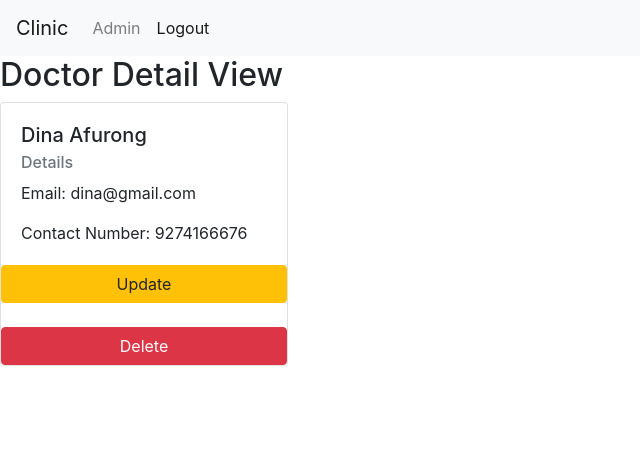
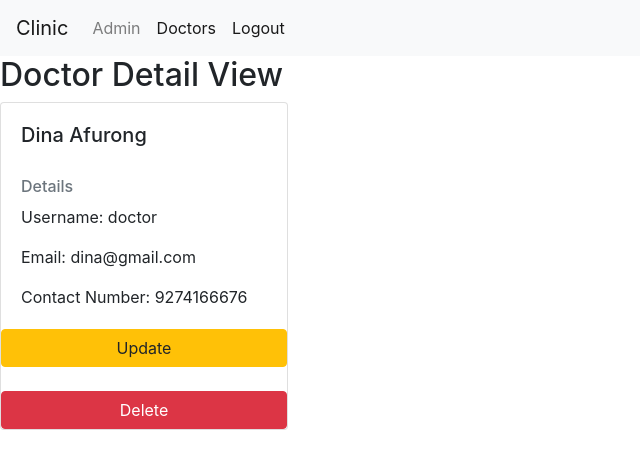
Before and after one commit to amiel-git/Clinic_Django_App, a Django app: page /doctor/2/ in a window 1280 px wide. Shown: the top 469 px of the page, without its empty margins (0-640 px from the left). Run offline with Django 3.2, Linux system fonts and the light colour scheme; a user stored in the database is signed in; data comes from the database, SQL or seed files in the repository; both versions use the stored data as it was after the commit; some libraries are stand-ins or nearby versions.

Commit message:
minor fixes for UpdateView

```diff
--- a/doctor/urls.py
+++ b/doctor/urls.py
@@ -6,7 +6,7 @@ app_name = 'doctor'
 urlpatterns = [
     path('list/',views.Doctor_listview.as_view(),name='doctor_list'),
     path('<slug:pk>/',views.Doctor_detailview.as_view(),name='doctor_detail'),
-    path('',views.create_doctor_view,name='register_doctor'),
+    path('',views.create_doctor_view,name='doctor_create'),
     path('delete/<slug:pk>/',views.Doctor_deleteview.as_view(),name='doctor_delete'),
     path('update/<slug:pk>',views.Doctor_updateview.as_view(),name='doctor_update'),
 ]
--- a/templates/core/base.html
+++ b/templates/core/base.html
@@ -20,6 +20,9 @@
               <a class="nav-link" href="http://127.0.0.1:8000/admin">Admin</a>
             </li>
             {% if user.is_authenticated %}
+            <li class="nav-item active">
+              <a class="nav-link" href="{% url 'doctor:doctor_list' %}">Doctors</a>
+            </li>
             <li class="nav-item active">
               <a class="nav-link" href="{% url 'accounts:logout' %}">Logout</a>
             </li>
--- a/templates/doctor/doctors_detail.html
+++ b/templates/doctor/doctors_detail.html
@@ -7,11 +7,13 @@
 <div class="card" style="width: 18rem;">
     <div class="card-body">
       <h5 class="card-title">{{doctor_detail.user.first_name | title}} {{doctor_detail.user.last_name | title}}</h5>
+      <br>
       <h6 class="card-subtitle mb-2 text-muted">Details</h6>
+      <p class="card-text">Username: {{doctor_detail.user.username}}</p>
       <p class="card-text">Email: {{doctor_detail.user.email}}</p>
       <p class="card-text">Contact Number: {{doctor_detail.contact_number}}</p>
     </div>
-    <a href="{% url 'doctor:doctor_update' pk=doctor_detail.id %}" class="btn btn-warning">Update</a>
+    <a href="{% url 'doctor:doctor_update' pk=doctor_detail.user.id %}" class="btn btn-warning">Update</a>
     <br>
     <a href="{% url 'doctor:doctor_delete' pk=doctor_detail.id%}" class="btn btn-danger">Delete</a>
   </div>
--- a/templates/doctor/doctors_list.html
+++ b/templates/doctor/doctors_list.html
@@ -2,7 +2,11 @@
 
 
 {% block body_block %}
+    <div class="jumbotron">
+
     <h2>Doctors List View</h2>
+    <a href="{% url 'doctor:doctor_create'%}" class="btn btn-primary"> Add Doctor </a>
+    <hr>
     <div class="doctors-list-container">
         <ul>
             {% for doctor in doctors %}
@@ -10,4 +14,6 @@
             {% endfor %}
         </ul>
     </div>
+
+</div>
 {% endblock body_block %}
```
Also changed, not shown: db.sqlite3. Lines whose indentation alone changed are shown as unchanged.
